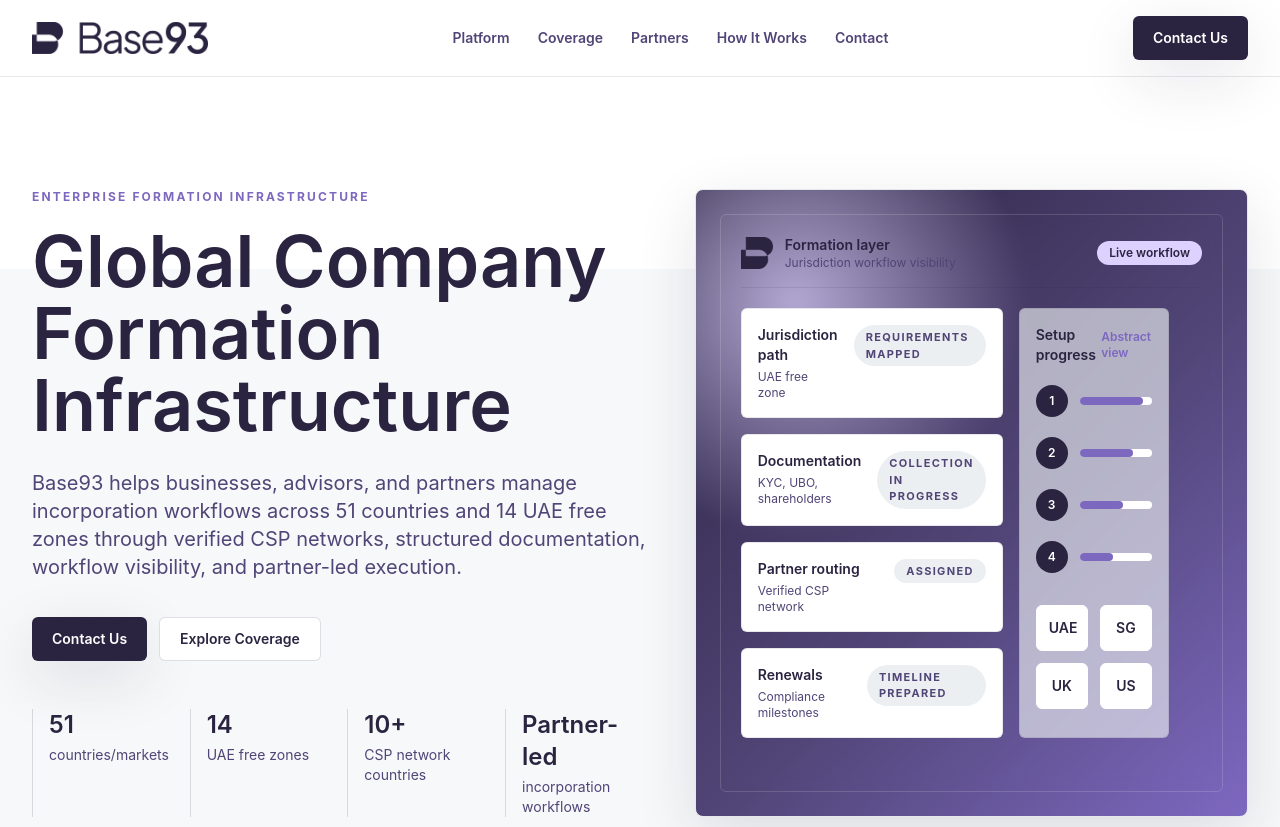
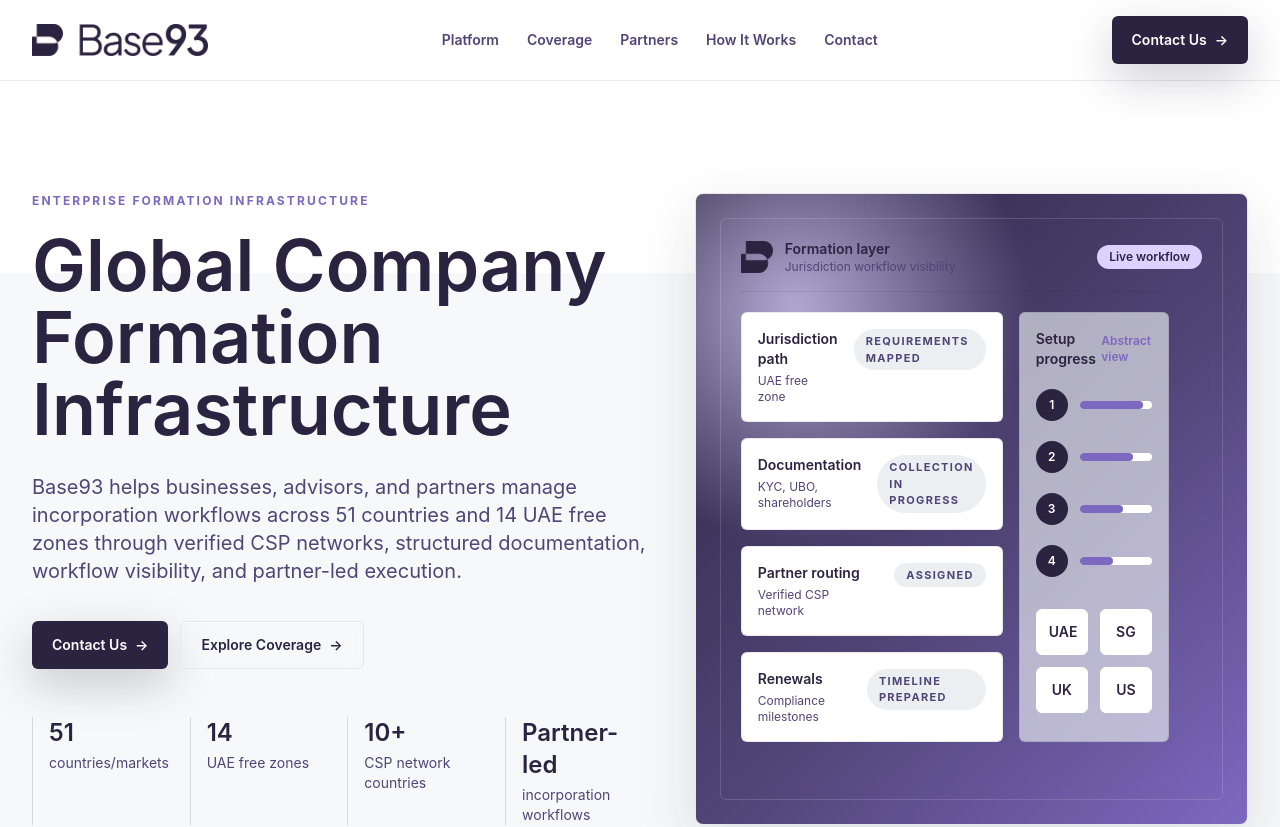
Before and after one commit to pekobackup1-hub/base93-website-1, a Next.js app: page / in a window 1280 px wide. Shown: the top 827 px of the page. Built offline with nearby package versions, Linux system fonts and the light colour scheme.

Commit message:
Update Base93 button styling

```diff
--- a/components/Button.tsx
+++ b/components/Button.tsx
@@ -5,24 +5,36 @@
   href: string;
   children: ReactNode;
   variant?: "primary" | "secondary" | "light";
+  className?: string;
 };
 
-export function Button({ href, children, variant = "primary" }: ButtonProps) {
+export function Button({
+  href,
+  children,
+  variant = "primary",
+  className = "",
+}: ButtonProps) {
   const styles = {
     primary:
-      "bg-base-deep text-white shadow-soft hover:bg-base-lavender focus-visible:outline-base-amethyst",
+      "bg-base-deep text-white shadow-[0_16px_45px_rgba(43,36,65,0.22)] hover:-translate-y-0.5 hover:bg-base-lavender hover:shadow-[0_20px_58px_rgba(43,36,65,0.28)] focus-visible:outline-base-amethyst",
     secondary:
-      "border border-base-deep/15 bg-white text-base-deep hover:border-base-amethyst hover:bg-base-grey/60 focus-visible:outline-base-amethyst",
+      "border border-base-deep/12 bg-white/86 text-base-deep shadow-[inset_0_1px_0_rgba(255,255,255,0.75)] backdrop-blur hover:-translate-y-0.5 hover:border-base-amethyst/45 hover:bg-white hover:shadow-[0_16px_42px_rgba(43,36,65,0.1)] focus-visible:outline-base-amethyst",
     light:
-      "border border-white/20 bg-white text-base-deep hover:bg-base-light focus-visible:outline-white",
+      "border border-white/30 bg-white text-base-deep shadow-[0_18px_50px_rgba(0,0,0,0.18)] hover:-translate-y-0.5 hover:bg-base-light focus-visible:outline-white",
   };
 
   return (
     <Link
       href={href}
-      className={`inline-flex min-h-11 items-center justify-center rounded-md px-5 text-sm font-semibold transition focus-visible:outline focus-visible:outline-2 focus-visible:outline-offset-2 ${styles[variant]}`}
+      className={`group inline-flex min-h-12 items-center justify-center gap-2 rounded-md px-5 text-sm font-semibold transition duration-300 focus-visible:outline focus-visible:outline-2 focus-visible:outline-offset-2 ${styles[variant]} ${className}`}
     >
       {children}
+      <span
+        aria-hidden="true"
+        className="transition duration-300 group-hover:translate-x-0.5"
+      >
+        -&gt;
+      </span>
     </Link>
   );
 }
```
